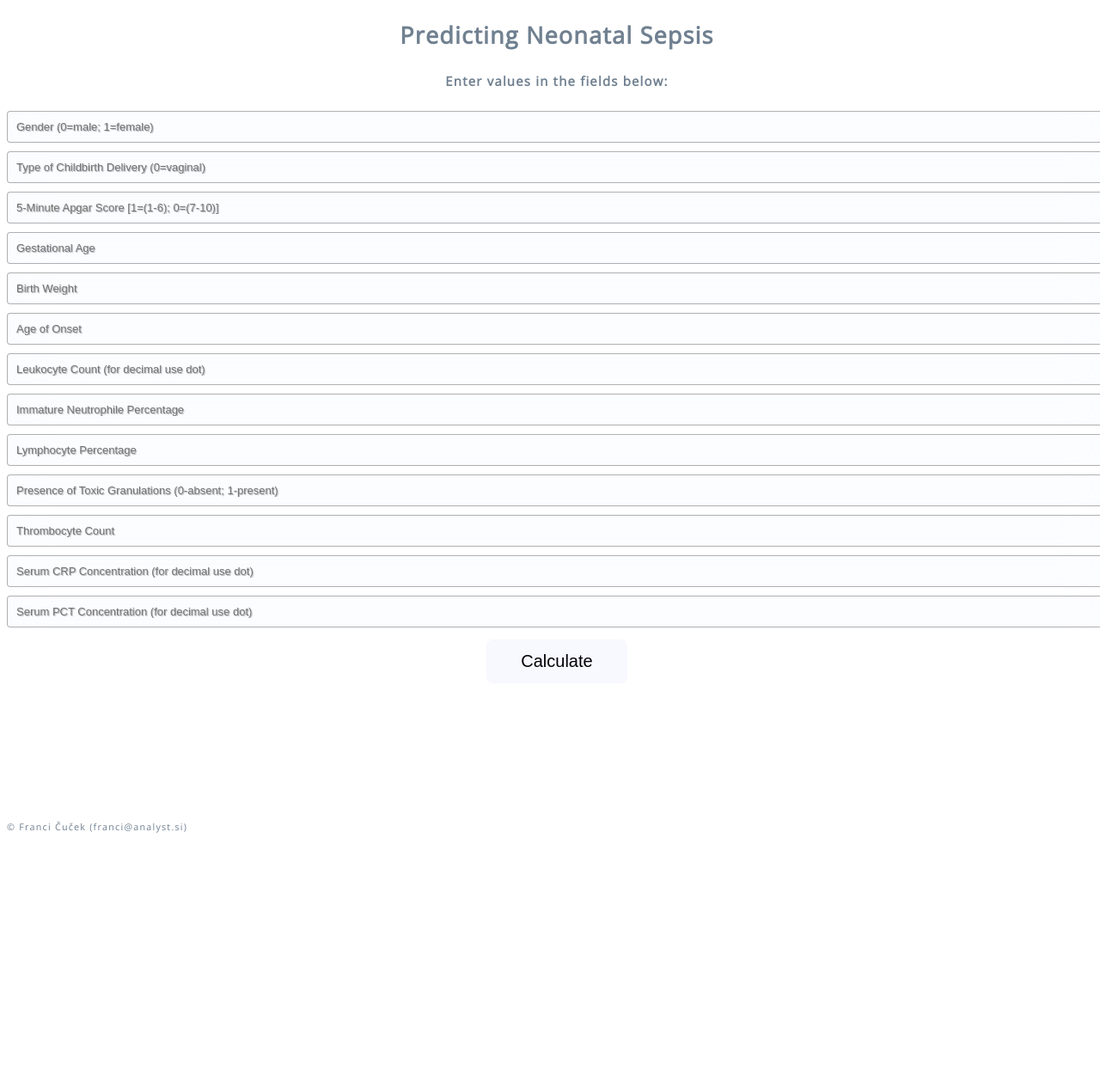
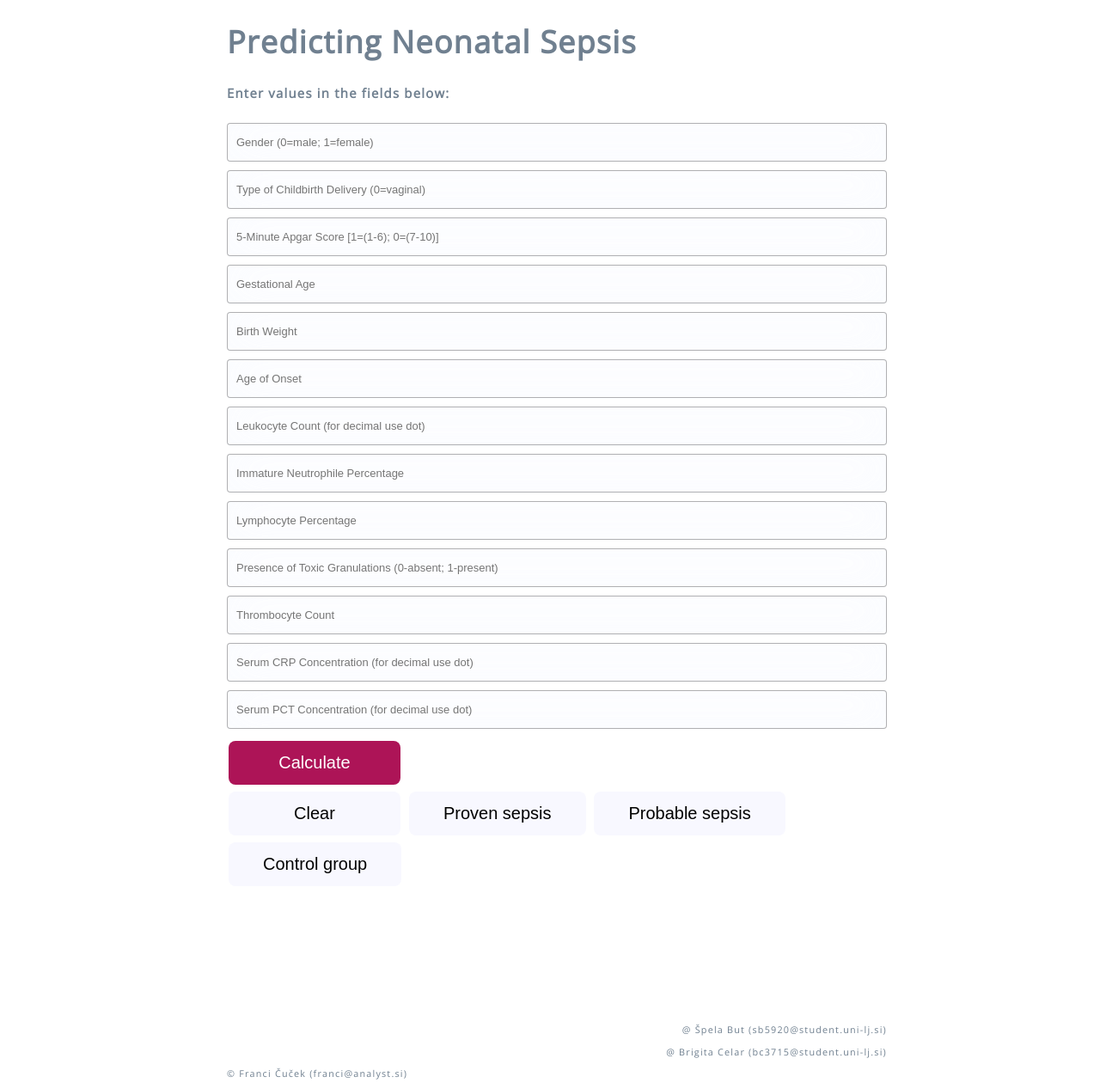
Before and after one commit to frnco82/sepsa, a Flask app: page / in a window 1280 px wide. Shown: the whole page at 86% size. Before the commit the page ends 969 px from the top, so only its background shows below. Run offline with Flask 2, Linux system fonts and the light colour scheme; parts of the project's set-up code (start-up, migrations or seed data) failed here and were passed over.

Commit message:
Add files via upload

```diff
--- a/static/css/style.css
+++ b/static/css/style.css
@@ -11,8 +11,9 @@
   font-size: 20px;
   margin: 4px 2px;
   cursor: pointer;
+  min-width: 200px;
 }
-.btn:hover { background-color: #F8F8FF; box-shadow: 0 12px 16px 0 rgba(0,0,0,0.24),0 17px 50px 0 rgba(0,0,0,0.19); }
+.btn:hover { background-color: #FAFAFF; box-shadow: 0 12px 16px 0 rgba(0,0,0,0.12),0 17px 50px 0 rgba(0,0,0,0.12); }
 
 * { -webkit-box-sizing:border-box; -moz-box-sizing:border-box; -ms-box-sizing:border-box; -o-box-sizing:border-box; box-sizing:border-box; }
 
@@ -25,10 +26,9 @@ body {
 	background: #FF0000;
 	color: #708090; /* naslov */
 	font-size: 18px;
-	text-align:center;
+	text-align:left;
 	letter-spacing:1.2px;
 	background: #FFFFFF; /* ozadje */
-
 }
 .login {
 	position: absolute;
@@ -39,7 +39,7 @@ body {
 	height:10px;
 }
 /* tekst v poljih */
-.login h1 { color: #AAA; text-shadow: 0 0 10px rgba(248,248,255,0.3); letter-spacing:1px; text-align:center; }
+.login h1 { color: #AAA; text-shadow: 0 0 10px rgba(248,248,255,0.3); letter-spacing:1px; text-align:left; }
 
 input {
 	width: 100%;
@@ -49,8 +49,9 @@ input {
 	outline: none;
 	padding: 10px;
 	font-size: 13px;
+  height: 45px;
 	color: #;
-	text-shadow: 1px 1px 1px rgba(0,0,0,0.3);
+	/*text-shadow: 1px 1px 1px rgba(0,0,0,0.3);*/
 	border: 1px solid rgba(0,0,0,0.3);
 	border-radius: 4px;
 	box-shadow: inset 0 -5px 45px rgba(240,248,255,0.2), 0 1px 1px rgba(240,248,255,0.2);
@@ -61,3 +62,52 @@ input {
 	transition: box-shadow .5s ease;
 }
 input:focus { box-shadow: inset 0 -5px 45px rgba(240,248,255,0.4), 0 1px 1px rgba(240,248,255,0.2); }
+a { text-decoration: none; }
+
+.form_container {
+  width: 60%;
+  margin: auto;
+}
+.column {
+  float: left;
+  width: 48%;
+  margin: 10px;
+}
+
+/* Clear floats after the columns */
+.row:after {
+  content: "";
+  display: table;
+  clear: both;
+}
+@media (max-width: 1000px) {
+  .form_container {
+    width: 95%;
+    margin: auto;
+  }
+  input {
+    font-size: 35px;
+    height: 100px;
+  }
+  h1 {
+    font-size: 50px;
+    margin-top: 20px;
+    margin-bottom: 10px;
+  }
+  h5 {
+    font-size: 30px;
+    margin-bottom: 20px;
+    margin-top: 0px;
+  }
+  .btn{
+    font-size: 40px;
+    height: 140px;
+    min-width: 400px;
+  }
+  .prediction {
+    font-size: 40px;
+  }
+  body {
+    font-size: 40px;
+  }
+}
--- a/templates/index.html
+++ b/templates/index.html
@@ -4,55 +4,139 @@
   <head>
     <meta charset="UTF-8">
       <title>Predicting Neonatal Sepsis</title>
-  <link href='https://fonts.googleapis.com/css?family=Pacifico' rel='stylesheet' type='text/css'>
-<link href='https://fonts.googleapis.com/css?family=Arimo' rel='stylesheet' type='text/css'>
-<link href='https://fonts.googleapis.com/css?family=Hind:300' rel='stylesheet' type='text/css'>
-<link href='https://fonts.googleapis.com/css?family=Open+Sans+Condensed:300' rel='stylesheet' type='text/css'>
-<link rel="stylesheet" href="{{ url_for('static', filename='css/style.css') }}">
-
+      <link href='https://fonts.googleapis.com/css?family=Pacifico' rel='stylesheet' type='text/css'/>
+      <link href='https://fonts.googleapis.com/css?family=Arimo' rel='stylesheet' type='text/css'/>
+      <link href='https://fonts.googleapis.com/css?family=Hind:300' rel='stylesheet' type='text/css'/>
+      <link href='https://fonts.googleapis.com/css?family=Open+Sans+Condensed:300' rel='stylesheet' type='text/css'/>
+      <link rel="stylesheet" href="{{ url_for('static', filename='css/style.css') }}"/>
   </head>
 
   <body>
-<nav class="light-blue lighten-1" role="navigation">
-	<h1>Predicting Neonatal Sepsis</h1>
-     <h5> Enter values in the fields below:</h5>
-</nav>
+    <div style="width:100%; margin: auto; background-color: #fff">
 
     <!-- Main Input For Receiving Query to our ML -->
+    <div class="form_container">
+      <h1>Predicting Neonatal Sepsis</h1>
+      <h5 style="text-align: left">Enter values in the fields below:</h5>
       <form action="{{ url_for('predict')}}"method="post">
-		<input type="text" name="1" placeholder="Gender (0=male; 1=female)" required="required" />
-		<input type="text" name="2" placeholder="Type of Childbirth Delivery (0=vaginal)" required="required" />
-		<input type="text" name="3" placeholder="5-Minute Apgar Score [1=(1-6); 0=(7-10)]" required="required" />
-		<input type="text" name="4" placeholder="Gestational Age" required="required" />
-		<input type="text" name="5" placeholder="Birth Weight" required="required" />
-		<input type="text" name="6" placeholder="Age of Onset" required="required" />
-    	<input type="text" name="7" placeholder="Leukocyte Count (for decimal use dot)" required="required" />
-    	<input type="text" name="8" placeholder="Immature Neutrophile Percentage" required="required" />
-    	<input type="text" name="9" placeholder="Lymphocyte Percentage" required="required" />
-    	<input type="text" name="10" placeholder="Presence of Toxic Granulations (0-absent; 1-present)" required="required" />
-    	<input type="text" name="11" placeholder="Thrombocyte Count" required="required" />
-    	<input type="text" name="12" placeholder="Serum CRP Concentration (for decimal use dot)" required="required" />
-    	<input type="text" name="13" placeholder="Serum PCT Concentration (for decimal use dot)" required="required" />
+        <input id="1" type="text" name="1" placeholder="Gender (0=male; 1=female)" required="required" />
+        <input id="2" type="text" name="2" placeholder="Type of Childbirth Delivery (0=vaginal)" required="required" />
+        <input id="3" type="text" name="3" placeholder="5-Minute Apgar Score [1=(1-6); 0=(7-10)]" required="required" />
+        <input id="4" type="text" name="4" placeholder="Gestational Age" required="required" />
+        <input id="5" type="text" name="5" placeholder="Birth Weight" required="required" />
+        <input id="6" type="text" name="6" placeholder="Age of Onset" required="required" />
+        <input id="7" type="text" name="7" placeholder="Leukocyte Count (for decimal use dot)" required="required" />
+        <input id="8" type="text" name="8" placeholder="Immature Neutrophile Percentage" required="required" />
+        <input id="9" type="text" name="9" placeholder="Lymphocyte Percentage" required="required" />
+        <input id="10" type="text" name="10" placeholder="Presence of Toxic Granulations (0-absent; 1-present)" required="required" />
+        <input id="11" type="text" name="11" placeholder="Thrombocyte Count" required="required" />
+        <input id="12" type="text" name="12" placeholder="Serum CRP Concentration (for decimal use dot)" required="required" />
+        <input id="13" type="text" name="13" placeholder="Serum PCT Concentration (for decimal use dot)" required="required" />
+        <button type="submit" class="btn" style="background:#ad1457;color:#fff">Calculate</button>
+        <br/>
+      </form>
+    <div>
 
-        <button type="submit" class="btn">Calculate</button>
-    </form>
-
+    <div>
+      <button type="" class="btn" id="clear">Clear</button>
+      <button type="" class="btn" id="pos">Proven sepsis</button>
+      <button type="" class="btn" id="neg">Probable sepsis</button>
+      <button type="" class="btn" id="ctrl">Control group</button>
+    </div>
     <br>
     <br>
+    <div id={{ id }}>
     {{ pred }}
-
+    </div>
     <br>
     <br>
     <br>
     <br>
     <footer>
       <div>
+        <p style="text-align:right; font-size:60%;">@ Špela But (sb5920@student.uni-lj.si)</p>
+        <p style="text-align:right; font-size:60%;">@ Brigita Celar (bc3715@student.uni-lj.si)</p>
         <p style="text-align:left; font-size:60%;">&copy; Franci Čuček (franci@analyst.si)</p>
-
       </div>
     </footer>
 
- </div>
+    <script>
+      const positive = [
+        "0", // gender
+        "0", // type of delivery
+        "9", // apgar
+        "40", // gestational age
+        "3900", // birth weight
+        "5", // age of onset
+        "10.6", // leukocyte count
+        "36", // neutrophile percentage
+        "7", // lymphocyte percentage
+        "0", // toxic granulations
+        "234", // thrombocyte count
+        "21", // CRP
+        "3.56" // PCT
+      ];
+      const negative = [
+        "0", // gender
+        "0", // type of delivery
+        "9", // apgar
+        "37", // gestational age
+        "3090", // birth weight
+        "21", // age of onset
+        "12.8", // leukocyte count
+        "0", // neutrophile percentage
+        "32", // lymphocyte percentage
+        "0", // toxic granulations
+        "363", // thrombocyte count
+        "10", // CRP
+        "2.87" // PCT
+      ];
+      const control = [
+        "1", // gender
+        "0", // type of delivery
+        "9", // apgar
+        "40", // gestational age
+        "2970", // birth weight
+        "6", // age of onset
+        "7.9", // leukocyte count
+        "0", // neutrophile percentage
+        "51", // lymphocyte percentage
+        "0", // toxic granulations
+        "290", // thrombocyte count
+        "2.6", // CRP
+        "0" // PCT
+      ]
 
+      var button = document.getElementById('pos');
+      button.addEventListener('click', function() {
+        for (let i = 1; i < 14; i++) {
+          var input = document.getElementById(i);
+          input.value = positive[i-1];
+        }
+      });
+      button = document.getElementById('neg');
+      button.addEventListener('click', function() {
+        for (let i = 1; i < 14; i++) {
+          var input = document.getElementById(i);
+          input.value = negative[i-1];
+        }
+      });
+      button = document.getElementById('ctrl');
+      button.addEventListener('click', function() {
+        for (let i = 1; i < 14; i++) {
+          var input = document.getElementById(i);
+          input.value = control[i-1];
+        }
+      });
+      button = document.getElementById('clear');
+      button.addEventListener('click', function() {
+        for (let i = 1; i < 14; i++) {
+          var input = document.getElementById(i);
+          input.value = "";
+        }
+      });
+
+      document.getElementById('prediction').scrollIntoView();
+    </script>
   </body>
 </html>
```
Also changed, not shown: static/ul-mf-logo.png (added). Lines whose indentation alone changed are shown as unchanged.
